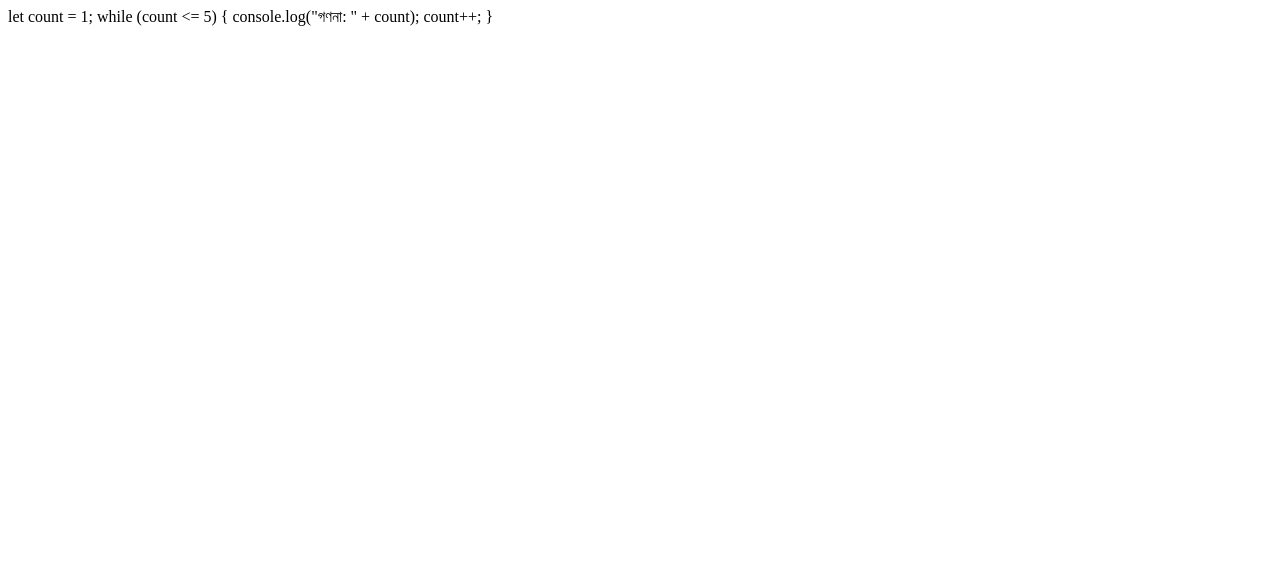
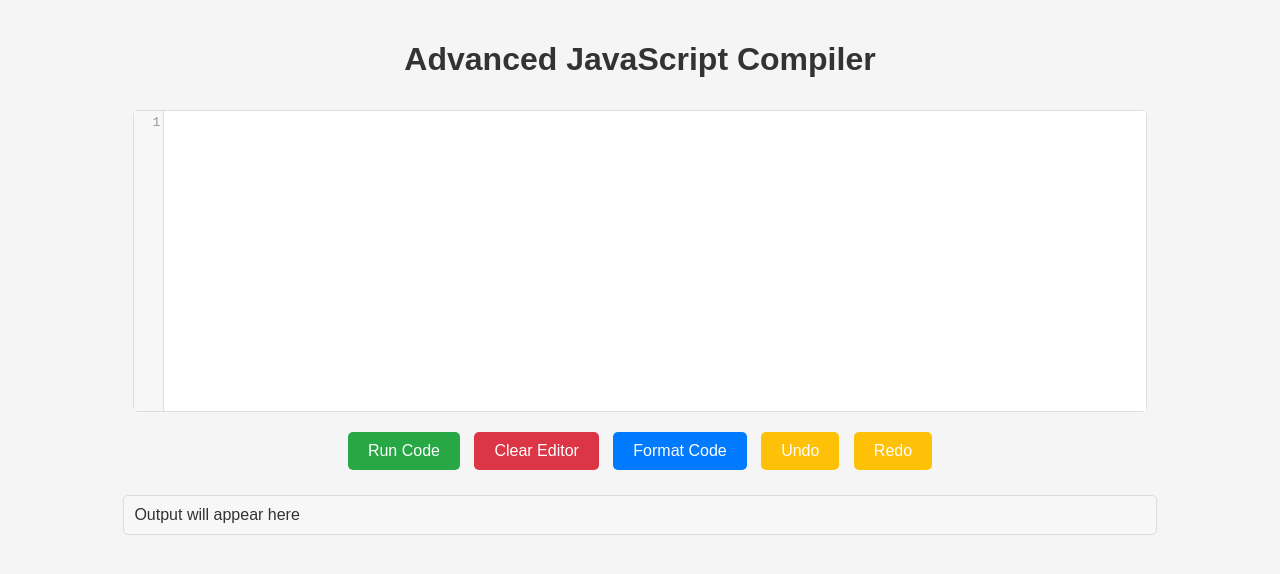
Before and after one commit to almamun1572/Advanced-JavaScript-Compiler, a plain HTML site: page index.html in a window 1280 px wide. Drawn offline with nearby package versions, Linux system fonts and the light colour scheme.

Commit message:
Advanced JavaScript Compiler

```diff
--- a/index.html
+++ b/index.html
@@ -1,5 +1,123 @@
-let count = 1;
-while (count <= 5) {
-    console.log("গণনা: " + count);
-    count++;
-}
+<!DOCTYPE html>
+<html lang="en">
+<head>
+    <meta charset="UTF-8">
+    <meta name="viewport" content="width=device-width, initial-scale=1.0">
+    <title>Advanced JavaScript Compiler</title>
+    <link rel="stylesheet" href="https://cdnjs.cloudflare.com/ajax/libs/codemirror/5.65.5/codemirror.min.css">
+    <style>
+        body {
+            font-family: Arial, sans-serif;
+            background-color: #f5f5f5;
+            display: flex;
+            flex-direction: column;
+            align-items: center;
+            margin-top: 20px;
+        }
+        h1 {
+            color: #333;
+        }
+        #editor {
+            width: 80%;
+            height: 300px;
+            border: 1px solid #ddd;
+            border-radius: 5px;
+            margin-top: 10px;
+        }
+        #buttons {
+            margin-top: 15px;
+        }
+        button {
+            padding: 10px 20px;
+            margin: 5px;
+            font-size: 1em;
+            cursor: pointer;
+            border-radius: 5px;
+            border: none;
+            color: white;
+        }
+        .run { background-color: #28a745; }
+        .clear { background-color: #dc3545; }
+        .format { background-color: #007bff; }
+        .undo, .redo { background-color: #ffc107; }
+        #output {
+            width: 80%;
+            margin-top: 20px;
+            padding: 10px;
+            border: 1px solid #ddd;
+            border-radius: 5px;
+            background-color: #f7f7f7;
+            color: #333;
+            white-space: pre-wrap;
+        }
+    </style>
+</head>
+<body>
+    <h1>Advanced JavaScript Compiler</h1>
+
+    <div id="editor"></div>
+
+    <div id="buttons">
+        <button class="run" onclick="runJavaScriptCode()">Run Code</button>
+        <button class="clear" onclick="clearEditor()">Clear Editor</button>
+        <button class="format" onclick="formatCode()">Format Code</button>
+        <button class="undo" onclick="editor.undo()">Undo</button>
+        <button class="redo" onclick="editor.redo()">Redo</button>
+    </div>
+
+    <div id="output">Output will appear here</div>
+
+    <script src="https://cdnjs.cloudflare.com/ajax/libs/codemirror/5.65.5/codemirror.min.js"></script>
+    <script src="https://cdnjs.cloudflare.com/ajax/libs/codemirror/5.65.5/mode/javascript/javascript.min.js"></script>
+    <script src="https://cdnjs.cloudflare.com/ajax/libs/js-beautify/1.14.0/beautify.min.js"></script>
+
+    <script>
+        // Initialize CodeMirror editor
+        const editor = CodeMirror(document.getElementById("editor"), {
+            lineNumbers: true,
+            mode: "javascript",
+            theme: "default",
+            tabSize: 2,
+            lineWrapping: true
+        });
+
+        // Load saved code if available
+        const savedCode = localStorage.getItem("savedCode");
+        if (savedCode) {
+            editor.setValue(savedCode);
+        }
+
+        // Auto-save code in localStorage
+        editor.on("change", () => {
+            localStorage.setItem("savedCode", editor.getValue());
+        });
+
+        // Function to run JavaScript code
+        function runJavaScriptCode() {
+            const code = editor.getValue();
+            const outputElement = document.getElementById("output");
+            outputElement.innerText = ""; // Clear previous output
+
+            try {
+                const result = eval(code);
+                outputElement.innerText = result !== undefined ? result : "No output";
+            } catch (error) {
+                outputElement.innerText = `Error: ${error.message}`;
+            }
+        }
+
+        // Function to clear editor
+        function clearEditor() {
+            editor.setValue("");
+            document.getElementById("output").innerText = "Output will appear here";
+            localStorage.removeItem("savedCode");
+        }
+
+        // Function to format code
+        function formatCode() {
+            const formattedCode = js_beautify(editor.getValue());
+            editor.setValue(formattedCode);
+        }
+    </script>
+</body>
+</html>
```
